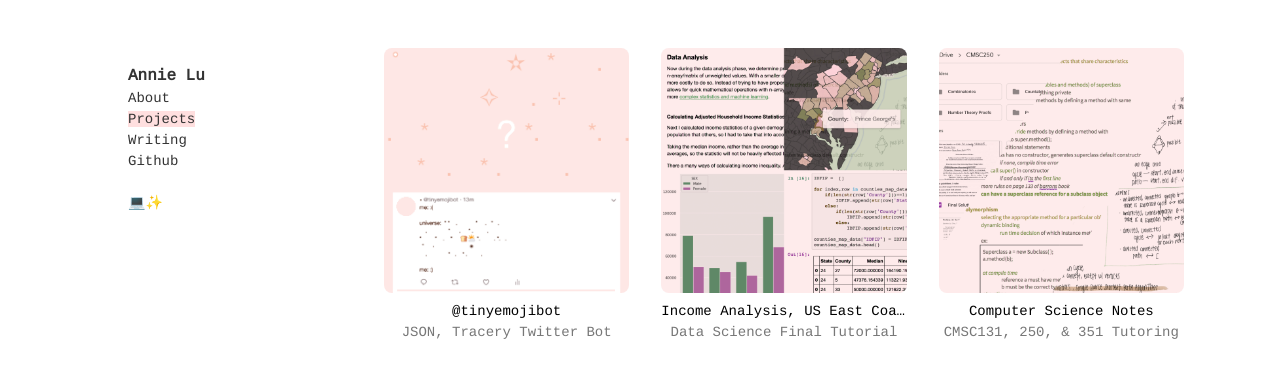
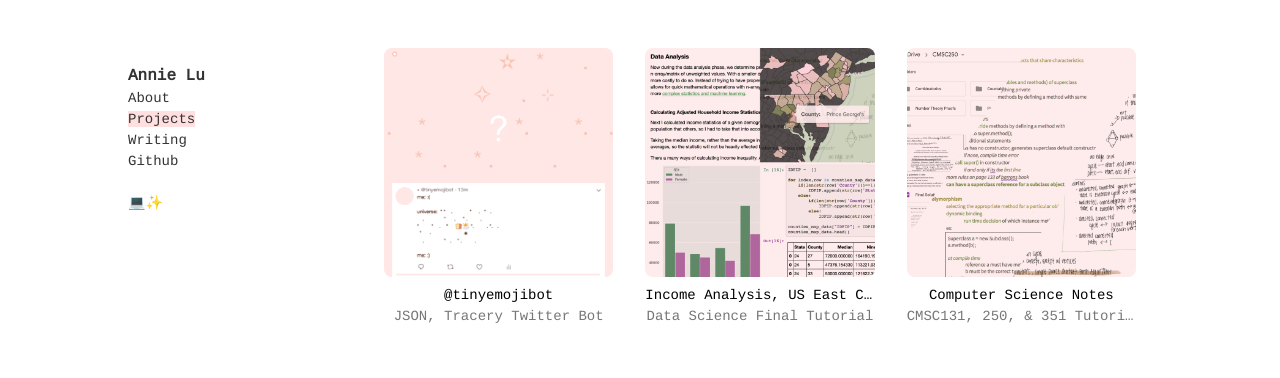
Before and after one commit to annie-lu/annie-lu.github.io, a Jekyll site: the page built from project.html, in a window 1280 px wide. Shown: the top 378 px of the page. Built offline with Jekyll 4.4.1, drawn with Linux system fonts in a browser that asks for light colours.

Commit message:
Update project.html

```diff
--- a/project.html
+++ b/project.html
@@ -2,7 +2,7 @@
 layout: default
 title: Project
 ---
-<div class="fl w-100 w-75-l pt4-l pa3">
+<div class="fl w-100 w-75-l pv4-l pr5-l pa3">
     <div class="fl w-100 w-50-m w-third-l ph3">
       <a href="https://twitter.com/tinyemojibot" class="db link dim tc">
         <img src="images/bot.png" alt="bot preview" class="w-100 db br3"/>
```
